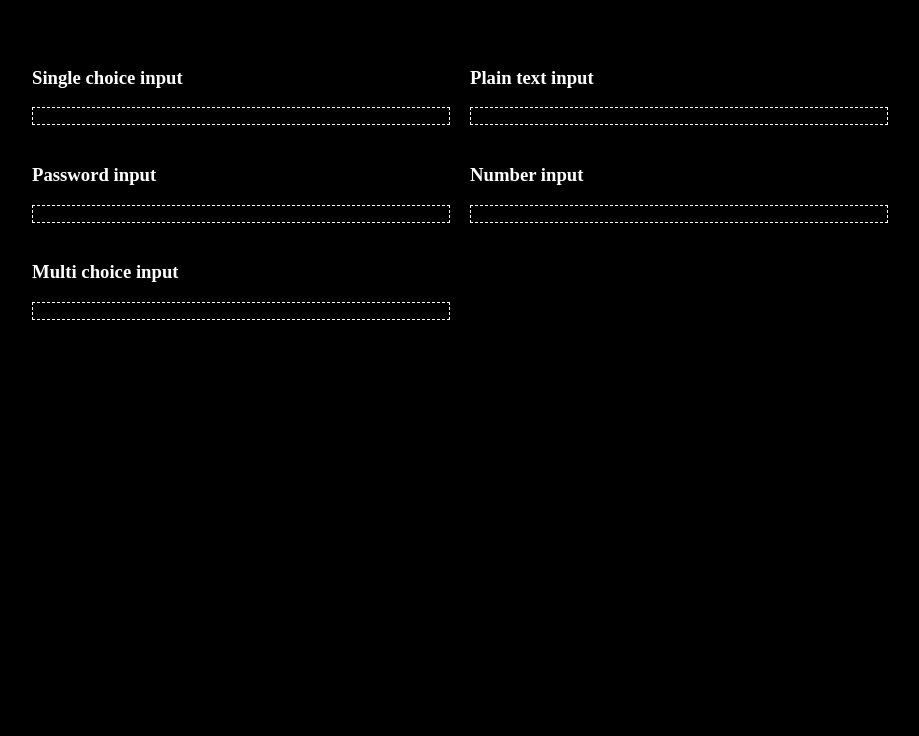
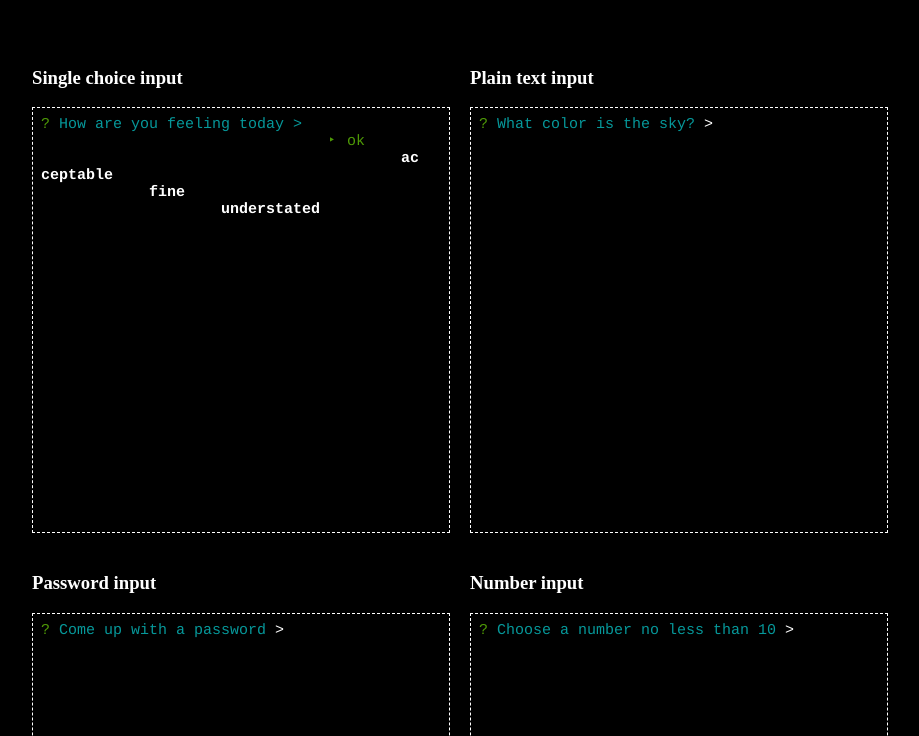
Before and after one commit to keynmol/cue4s-xterm-demo, a plain HTML site: page index.html in a window 1280 px wide. Shown: the part 62-798 px from the top of the page, without its empty margins (208-1127 px from the left). Drawn offline with Linux system fonts and the light colour scheme; files that its build step writes are made by us from their sources.

Commit message:
deploy: f9a4bb7a2d97e5e4e37a5389b9fef52759e53335

```diff
--- a/index.html
+++ b/index.html
@@ -5,8 +5,8 @@
   <meta charset="UTF-8" />
   <meta name="viewport" content="width=device-width, initial-scale=1.0" />
   <title>Hello, Scala.js!</title>
-  <script type="module" crossorigin src="/cue4s-demo/assets/index-Sq7Ry_f9.js"></script>
-  <link rel="stylesheet" crossorigin href="/cue4s-demo/assets/index-BLA0hZnn.css">
+  <script type="module" crossorigin src="/cue4s-xterm-demo/assets/index-Sq7Ry_f9.js"></script>
+  <link rel="stylesheet" crossorigin href="/cue4s-xterm-demo/assets/index-BLA0hZnn.css">
 </head>
 
 <body>
```
